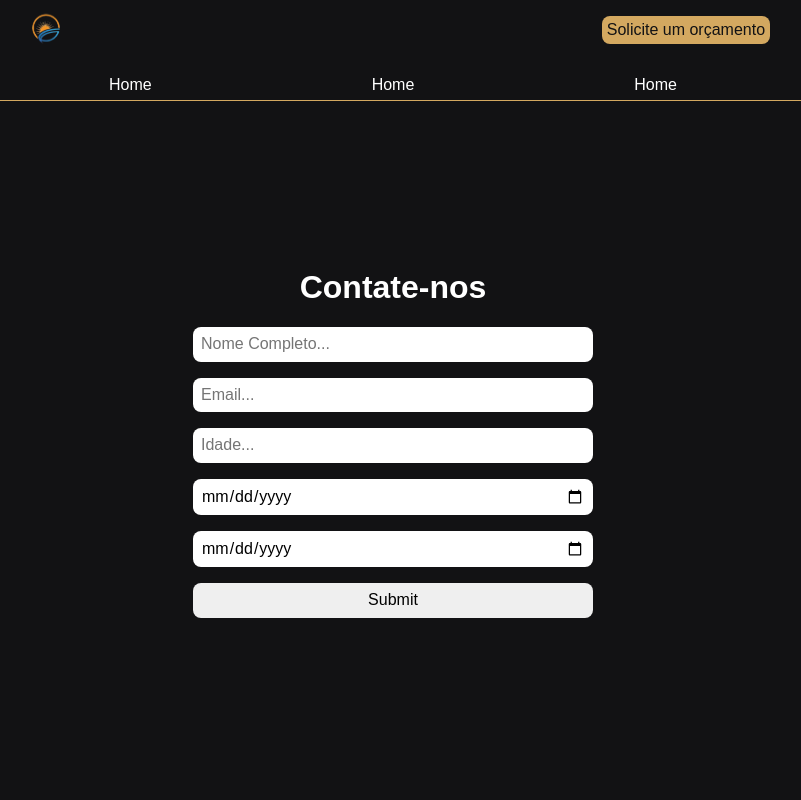
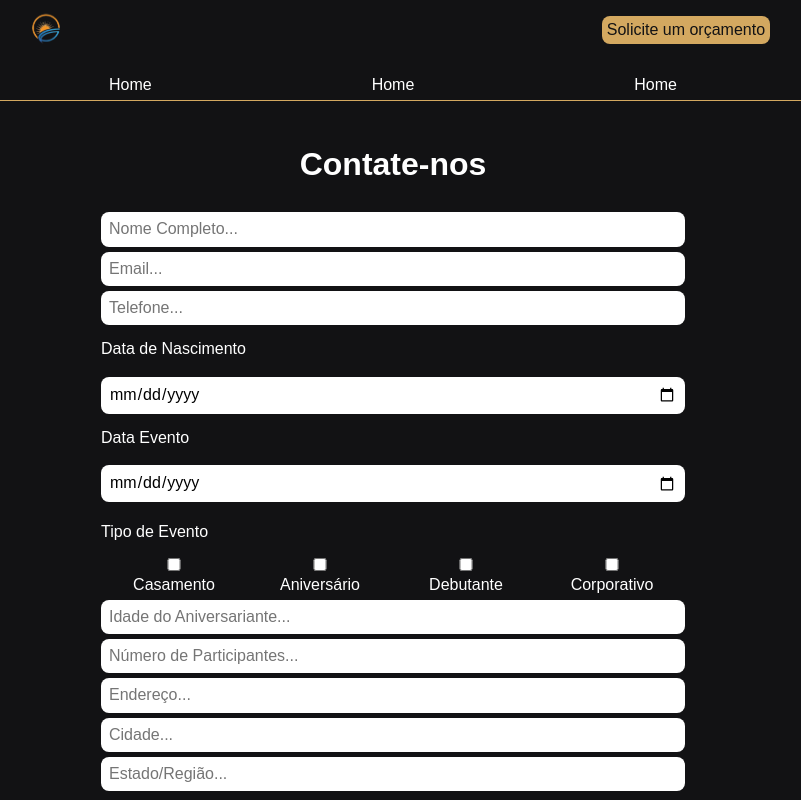
Before and after one commit to pehGois/siteEventos, a React (Create React App) app: page /form in a window 1280 px wide. Shown: the whole page, without its empty margins (247-1048 px from the left). Built offline with nearby package versions, Linux system fonts and the light colour scheme.

Commit message:
Form stylization

```diff
--- a/src/App.css
+++ b/src/App.css
@@ -4,14 +4,16 @@
   --background: #121214ff;
 }
 *{
-  text-decoration: none;
   box-sizing: border-box;
-  color: white;
   font-family: sans-serif;
   z-index: 0;
 }
 
 /*Generical*/
+a{
+  color: white;
+  text-decoration: none;
+}
 a:hover{
   text-decoration: underline !important;
 }
@@ -27,13 +29,12 @@ button{
   color: var(--background);
   border-radius: .5rem;
 }
-.app{
-  position: relative;
-  max-width: 100vw;
-  height: 100vh;
-  text-align: center;
-  background-color: var(--background);
-  overflow-x: hidden;
+textarea{
+  resize: none;
+  width: 100%;
+  height: 70px;
+  border-radius: 10px;
+  margin-bottom: 10px;
 }
 .divider{
   position: absolute;
@@ -50,9 +51,11 @@ button{
 }
 .flex{
   display: flex;
-  justify-content: center;
   align-items: center;
   flex-wrap: wrap;
+}
+.right{
+  right: 0;
 }
 .bold{
   font-weight: bold;
@@ -60,14 +63,27 @@ button{
 .block{
   display: block ;
 }
+.relative{
+  position: relative;
+}
 .none{
   display: none;
 }
+
 .title{
   margin-top: 45px;
+  text-decoration: none;
 }
-.relative{
+
+/*App*/
+.app{
   position: relative;
+  max-width: 100vw;
+  height: 100vh;
+  text-align: center;
+  background-color: var(--background);
+  overflow-x: hidden;
+  color: white;
 }
 
 /*Nav*/
@@ -89,12 +105,11 @@ button{
 }
   .socialMedia{
     width: 70vw;
-    justify-content: space-around !important;
+    justify-content: space-around ;
   }
 
 /*Menu*/
   .menuContainer{
-  position: relative;
   left: 0;
   height: 90vh;
   width: 100vw;
@@ -179,22 +194,54 @@ button{
 
 /*Forms*/
 .formContainer{
-  width: 100vw;
-  height: 80%;
+  justify-content: center;
 }
 form{
-  position: relative;
   width: 100%;
+  padding: 8px ;
 }
 input{
   width: 100%;
-  max-width: 400px;
   padding: 8px;
   color: black;
   border-radius: 8px;
   border: none;
+  margin-bottom: 5px;
 }
+.field{
+  width: 100%;
+}
+.field > label{
+  display: block;
+  text-align: left;
+  margin-top: 10px;
+}
+.checkBox{
+  width: 100px;
+}
+.checkBox>label{
+  display: inline;
+}
+.checkBox>input{
+  display: inline
+}
+
 /*About Area*/
+  .gridContainer{
+    display: grid;
+    grid-template-columns: 3fr 1fr;
+    column-gap: 10px;
+    padding: 5px;
+    background-color: var(--contrast);
+    width: 90vw;
+    margin: auto;
+    border-radius: 10px;
+    margin-bottom: 20px;
+  }
+  .gridImage{
+    overflow: hidden;
+    border-radius: 10px;
+  }
   .aboutContainer{
     border-radius: 10px;
     margin: 0px 5px;
@@ -224,26 +271,13 @@ input{
   .crewImg>img{
   transform: translateY(-25%);
  }
- .gridContainer{
-  display: grid;
-  grid-template-columns: 3fr 1fr;
-  column-gap: 10px;
-  padding: 5px;
-  background-color: var(--contrast);
-  width: 90vw;
-  margin: auto;
-  border-radius: 10px;
- }
- .gridImage{
-  overflow: hidden;
-  border-radius: 10px;
- }
+
 
  /*Footer*/
  footer{
   background-color: var(--contrast);
-  height: 10vh;
   margin-top: 45px;
+  align-self: flex-end;
  }
 
  /**/
@@ -251,6 +285,7 @@ input{
 /*Media Query - Desktop*/
 
 @media (min-width:800px) and (orientation: landscape){
+  /*Menu*/
   .btnMenu{
     display: none;
   }
@@ -265,12 +300,16 @@ input{
     width: 600px;
     justify-content: space-between;
   }
-  .navBar > .none{
+  .none{
     display: block;
   }
+
+  /*Slider*/
   .sliderContainer{
     max-height: 500px;
   }
+
+  /*About*/
   .aboutContainer{
     margin-top: 60px !important;
     flex-wrap: nowrap;
@@ -289,6 +328,11 @@ input{
   }
   .text{
     height: 110px;
+  }
+
+  /*Formulario*/
+  form{
+    max-width: 600px;
   }
 }
 
--- a/src/components/form.js
+++ b/src/components/form.js
@@ -4,11 +4,21 @@ import * as yup from 'yup'
 export default function Form() {
 
     const schema = yup.object().shape({
-        fullName: yup.string().required("Your Full Name is Required"),
-        email: yup.string().email().required(),
-        age: yup.number().positive().integer("Precisa ser um número").min(18).required(),
-        password: yup.string().min(4).max(20).required(),
-        confPassword: yup.string().oneOf([yup.ref("password"),null], "Passwords Do not Match ").required()
+        fullName: yup.string().required("Este é um campo obrigatório"),
+        email: yup.string().email().required("Este é um campo obrigatório"),
+        phone: yup.number().positive().integer().required("Este é um campo obrigatório").min(11),
+        birth: yup.date().min("01/01/2005").required("Este é um campo obrigatório"),
+        eventDate: yup.date().required("Este é um campo obrigatório"),
+        casamento:yup.bool(),
+        aniversario: yup.bool(),
+        debutante: yup.bool(),
+        corporativo: yup.bool(),
+        numParticipante: yup.number().min(1).integer().required("Este é um campo obrigatório"),
+        estado: yup.string().required("Este é um campo obrigatório"),
+        cidade: yup.string().required("Este é um campo obrigatório"),
+        endereco: yup.string().required("Este é um campo obrigatório"),
+        idadeAniversariante: yup.number().integer(),
+        observacoes: yup.string()
     })
 
     const {register, handleSubmit, formState: {errors}} = useForm({
@@ -19,21 +29,79 @@ export default function Form() {
         console.log(data)
     }
     return (
-        <div className="formContainer flex">
-            <div className="flex">
-                <h1 className="title">Contate-nos</h1>
-                <form onSubmit={handleSubmit(onSubmit)}>
-                    <input type="text" placeholder="Nome Completo..." {...register("fullName")}/>
-                    <p>{errors.fullName?.message}</p>
-                    <input type="text" placeholder="Email..." {...register("email")}/>
-                    <p>{errors.email?.message}</p>
-                    <input type="number" placeholder="Idade..."{...register("age")}/>
-                    <p>{errors.age?.message}</p>
-                    <input type="date" placeholder="Data de Início..." {...register("password")}/>
-                    <p>{errors.password?.message}</p>
-                    <input type="date" placeholder="Duração do Evento..." {...register("confPassword")}/>
-                    <p>{errors.confPassword?.message}</p>
-                    <input type="submit"/>
+        <div>
+            <h1 className="title">Contate-nos</h1>
+            <div className="formContainer flex">
+                <form onSubmit={handleSubmit(onSubmit)}className="flex">
+
+                    <div className="field">
+                        <input type="text" placeholder="Nome Completo..." {...register("fullName")}/>
+                    </div>
+
+                    <div className="field">
+                        <input type="text" placeholder="Email..." {...register("email")}/>
+                    </div>
+
+                    <div className="field">
+                        <input type="number" placeholder="Telefone..."{...register("phone")}/>
+                    </div>
+
+                    <div className="field">
+                        <label htmlFor="dataNascimento">Data de Nascimento</label><br/>
+                        <input type="date" id="dataNascimento" {...register("birth")}/>
+                    </div>
+
+                    <div className="field">
+                        <label htmlFor="dataEvento">Data Evento</label><br/>
+                        <input type="date" id="dataEvento" {...register("eventDate")}/>
+                    </div>
+
+                    <p>Tipo de Evento</p>
+                    <div className="flex" style={{justifyContent:"space-around", width:"100%",marginBottom: "5px"}}>
+                        <div className="field checkBox">
+                            <input type="checkbox" id="casamento" name="eventType" {...register("casamento")}></input>
+                            <label htmlFor="casamento">Casamento</label>
+                        </div>
+
+                        <div className="field checkBox">
+                            <input type="checkbox" id="aniversario" name="eventType" {...register("aniversario")}></input>
+                            <label htmlFor="aniversario">Aniversário</label>
+                        </div>
+
+                        <div className="field checkBox">
+                            <input type="checkbox" name="eventType" id="debutante" {...register("debutante")}></input>
+                            <label htmlFor="debutante">Debutante</label>
+                        </div>
+
+                        <div className="field checkBox">
+                            <input type="checkbox" name="eventType" id="corporativo" {...register("corporativo")}></input>
+                            <label htmlFor="corporativo">Corporativo</label>
+                        </div>
+                    </div>
+
+                    <div className="field">
+                        <input type="number" placeholder="Idade do Aniversariante..." {...register("idadeAniversariante")}/>
+                    </div>
+
+                    <div className="field">
+                        <input type="number" placeholder="Número de Participantes..."{...register("numParticipants")}/>
+                    </div>
+
+                    <input type="text" placeholder="Endereço..." {...register("endereco")}/>
+                    <input type="text" placeholder="Cidade..." {...register("cidade")}/>
+                    <input type="text" placeholder="Estado/Região..." {...register("estado")}/>
+                    <p>Como você deseja receber este orçamento</p>
+                    <div className="flex" style={{justifyContent:"space-around", width:"100%",marginBottom: "5px"}}>
+                        <div>
+                            <input type="radio" name="contact" id="email" {...register("email")}></input>
+                            <label htmlFor="email">E-mail</label>
+                        </div>
+                        <div><input type="radio" name="contact" id="whatsapp" {...register("whatsapp")}></input>
+                        <label htmlFor="whatsapp">Whatsapp</label></div>
+                    </div>
+                    <textarea placeholder="Obeservações..." {...register("observacoes")}></textarea>
+
+                    <input type="submit" value="Enviar"/>
                 </form>
             </div>
         </div>
--- a/src/components/home.js
+++ b/src/components/home.js
@@ -32,12 +32,12 @@ export default function Home(props) {
 
           <div className='aboutContainer flex'>
 
-            <div className='bikesContainer'>
+            <div className='bikesContainer none'>
               <div className='bikesImg'><img src={Drinks} alt=''/></div>
               <p>Lorem Ipsum Dolor Sit Amet Consquanctum Adisplicing Et Dolor</p>
             </div>
 
-            <div className='dishesContainer'>
+            <div className='dishesContainer none'>
               <img src={Drinks} alt=''/>
             </div>
 
@@ -50,7 +50,7 @@ export default function Home(props) {
 
           </div>
           <footer className="flex" style={{justifyContent:"space-around"}}>
-            <h3>Título</h3>
+            <h3>Fale Conosco</h3>
             <div className='flex'>
               <ul>
                 <li>Instragram</li>
```
